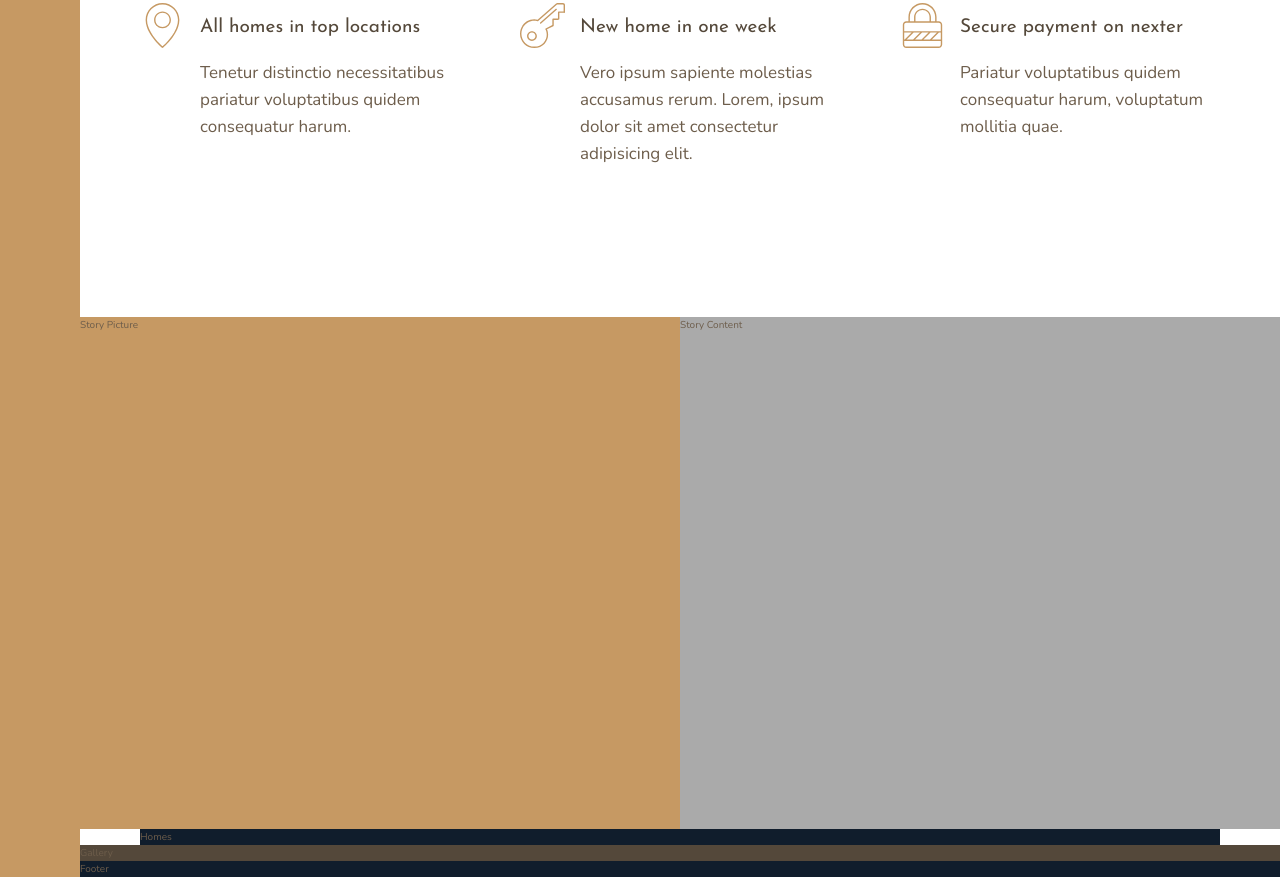
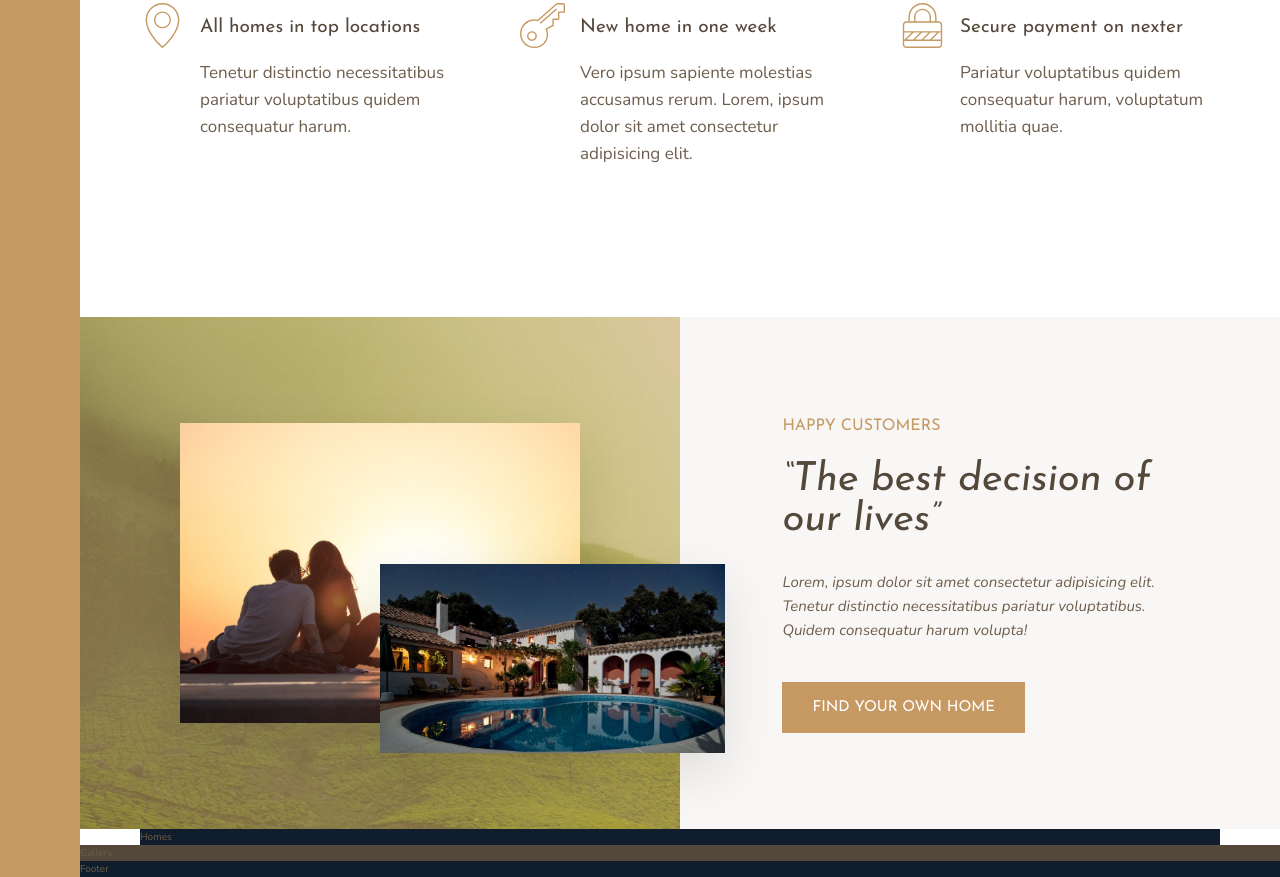
Before and after one commit to ShyamMahajan/SASS-CSS-Projects, a website: page Nexter/index.html in a window 1280 px wide. Shown: the part 991-1868 px from the top of the page. Drawn offline with nearby package versions, Linux system fonts and the light colour scheme.

Commit message:
completed story section using nested grids

```diff
--- a/Nexter/index.html
+++ b/Nexter/index.html
@@ -59,8 +59,18 @@
                 <p class="feature__text">Pariatur voluptatibus quidem consequatur harum, voluptatum mollitia quae.</p>
             </div>
         </section>
-        <div class="story__pictures">Story Picture</div>
-        <div class="story__content">Story Content</div>
+        <div class="story__pictures">
+            <img src="img/story-1.jpeg" alt="img story" class="story__img--1">
+            <img src="img/story-2.jpeg" alt="New house" class="story__img--2">
+        </div>
+        <div class="story__content">
+            <h3 class="heading-3 mb-sm">Happy Customers</h3>
+            <h2 class="heading-2 heading-2--dark mb-md">&ldquo;The best decision of our lives&rdquo;</h2>
+            <p class="story__text">
+                Lorem, ipsum dolor sit amet consectetur adipisicing elit. Tenetur distinctio necessitatibus pariatur voluptatibus. Quidem consequatur harum volupta!
+            </p>
+            <button class="btn">Find your own home</button>
+        </div>
         <section class="homes">Homes</section>
         <section class="gallery">Gallery</section>
         <footer class="footer">Footer</footer>
--- a/Nexter/sass/_story.scss
+++ b/Nexter/sass/_story.scss
@@ -2,9 +2,47 @@
     &__pictures{
         background-color: $color-primary;
         grid-column: full-start / col-end 4;
+        background-image: linear-gradient(rgba($color-primary, .5), rgba($color-primary, .5)), url("../img/back.jpg");
+
+
+        display: grid;
+        grid-template-rows: repeat(6, 1fr);
+        grid-template-columns: repeat(6, 1fr);
+        align-items: center;
+
+    }
+    &__img--1{
+        width: 100%;
+        grid-row: 2 / 6;
+        grid-column: 2 / 6;
+        box-shadow: 0 2rem 5rem rgba(#000, .1);
+
+    }
+    &__img--2{
+        width: 115%;
+        grid-row: 4 / 6;
+        grid-column: 4 / 7;
+        z-index: 20;
+        box-shadow: 0 2rem 5rem rgba(#000, .1);
     }
     &__content{
-        background-color: $color-grey-light-2;
+        background-color: $color-grey-light-1;
         grid-column: col-start 5 / full-end;
+
+        padding: 6rem 8vw;
+
+        // display: flex;
+        // flex-direction: column;
+        // justify-content: center;
+        // align-items: flex-start;
+
+        display: grid;
+        align-content: center;
+        justify-items: start;
+    }
+    &__text{
+        font-size: 1.5rem;
+        font-style: italic;
+        margin-bottom: 4rem;
     }
 }
--- a/Nexter/sass/_typography.scss
+++ b/Nexter/sass/_typography.scss
@@ -9,10 +9,24 @@
 }
 .heading-2 {
     @extend %heading;
+    font-size: 4rem;
+    font-style: italic;
+    line-height: 1;
+
+    &--light{
+        color : $color-grey-light-1;
+    }
+    &--dark{
+        color : $color-grey-dark-1;
+    }
 
 }
 .heading-3 {
     @extend %heading;
+    font-size: 1.6rem;
+    color: $color-primary;
+    text-transform: uppercase;
+
 
 }
 .heading-4 {
@@ -26,3 +40,33 @@
         color : $color-grey-dark-1;
     }
 }
+
+.btn{
+    background-color: $color-primary;
+    color: #fff;
+    border: none;
+    border-radius: 0;
+    font-family: $font-display;
+    font-size: 1.5rem;
+    text-transform: uppercase;
+    padding: 1.8rem 3rem;
+    cursor: pointer;
+    transition: all .2s;
+
+    &:hover{
+        background-color: $color-primary-dark;
+    }
+}
+
+.mb-sm{
+    margin-bottom: 2rem;
+}
+.mb-md{
+    margin-bottom: 3rem;
+}
+.mb-lg{
+    margin-bottom: 4rem;
+}
+.mb-hg{
+    margin-bottom: 8rem;
+}
```
Also changed, not shown: Nexter/css/style.css.
